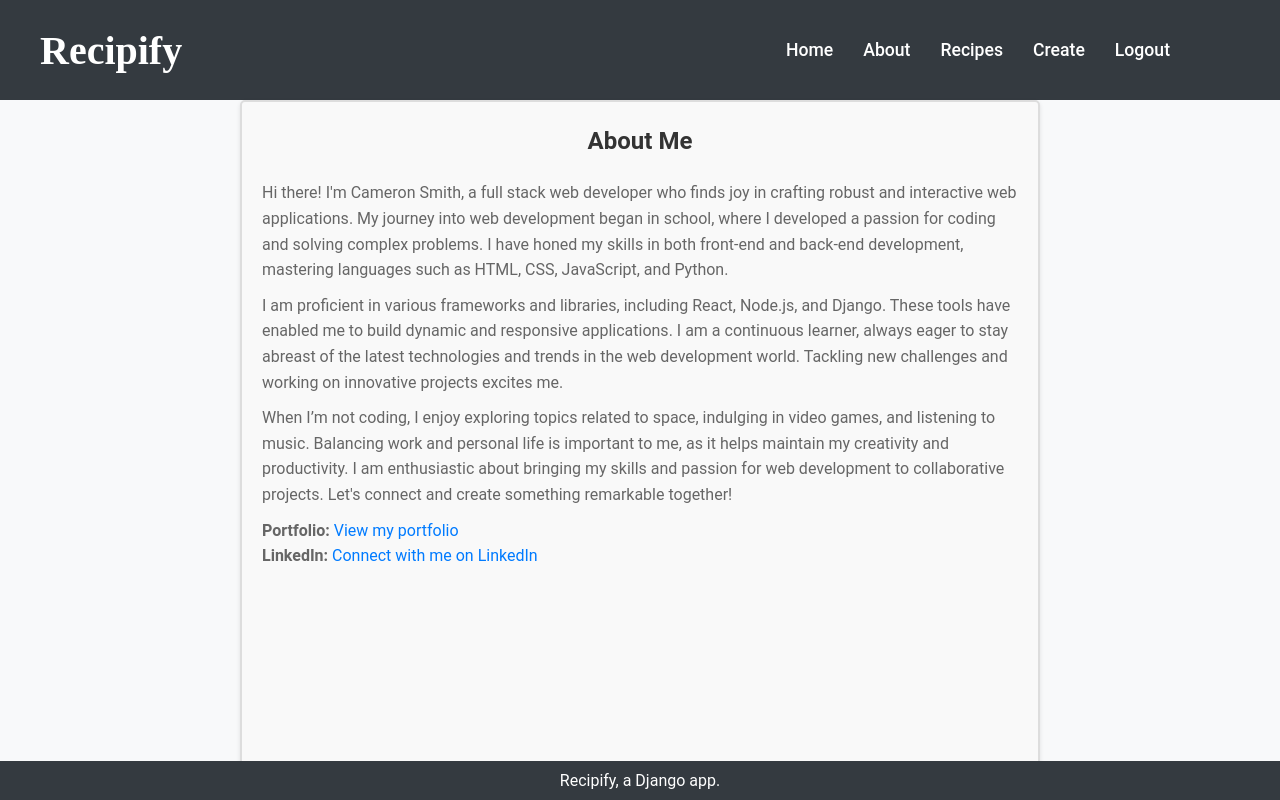
After one commit to Cameron8325/recipe-app, a Django app: template recipes/templates/recipes/about.html in a window 1280 px wide. The commit adds this page. Run offline with Django 3.2, Linux system fonts and the light colour scheme; the template is opened without the code that fills it, so the values that code supplies are empty.

Commit message:
Added about.html

```diff
--- a/recipe_project/urls.py
+++ b/recipe_project/urls.py
@@ -28,4 +28,6 @@ urlpatterns = [
     path('logout/', logout_view, name='logout'),
 ]
 
-urlpatterns += static(settings.MEDIA_URL, document_root=settings.MEDIA_ROOT)
+if settings.DEBUG:
+    urlpatterns += static(settings.STATIC_URL, document_root=settings.STATIC_ROOT)
+    urlpatterns += static(settings.MEDIA_URL, document_root=settings.MEDIA_ROOT)
--- /dev/null
+++ b/recipes/templates/recipes/about.html
@@ -0,0 +1,72 @@
+{% load static %}
+<!DOCTYPE html>
+<html lang="en">
+  <head>
+    <meta charset="UTF-8" />
+    <meta name="viewport" content="width=device-width, initial-scale=1.0" />
+    <title>About Me - Cameron Smith</title>
+    <link rel="stylesheet" href="{% static 'css/styles.css' %}" />
+  </head>
+  <body>
+    <header>
+      <div class="header-container">
+        <h1>Recipify</h1>
+        <nav>
+          <ul>
+            <li><a href="{% url 'recipes:home' %}">Home</a></li>
+            <li><a href="{% url 'recipes:about' %}">About</a></li>
+            <li><a href="{% url 'recipes:recipes_list' %}">Recipes</a></li>
+            <li><a href="{% url 'recipes:add_recipe' %}">Create</a></li>
+            <li><a href="{% url 'logout' %}">Logout</a></li>
+          </ul>
+        </nav>
+      </div>
+    </header>
+
+    <main class="about-me">
+      <h2>About Me</h2>
+      <p>
+        Hi there! I'm Cameron Smith, a full stack web developer who finds joy in
+        crafting robust and interactive web applications. My journey into web
+        development began in school, where I developed a passion for coding and
+        solving complex problems. I have honed my skills in both front-end and
+        back-end development, mastering languages such as HTML, CSS, JavaScript,
+        and Python.
+      </p>
+      <p>
+        I am proficient in various frameworks and libraries, including React,
+        Node.js, and Django. These tools have enabled me to build dynamic and
+        responsive applications. I am a continuous learner, always eager to stay
+        abreast of the latest technologies and trends in the web development
+        world. Tackling new challenges and working on innovative projects
+        excites me.
+      </p>
+      <p>
+        When I’m not coding, I enjoy exploring topics related to space,
+        indulging in video games, and listening to music. Balancing work and
+        personal life is important to me, as it helps maintain my creativity and
+        productivity. I am enthusiastic about bringing my skills and passion for
+        web development to collaborative projects. Let's connect and create
+        something remarkable together!
+      </p>
+      <p>
+        <strong>Portfolio:</strong>
+        <a
+          href="https://cameron8325.github.io/portfolio-website/"
+          target="_blank"
+          >View my portfolio</a
+        ><br />
+        <strong>LinkedIn:</strong>
+        <a
+          href="https://www.linkedin.com/in/michael-smith-4b0252141/"
+          target="_blank"
+          >Connect with me on LinkedIn</a
+        >
+      </p>
+    </main>
+
+    <footer>
+      <p>Recipify, a Django app.</p>
+    </footer>
+  </body>
+</html>
--- a/recipes/templates/recipes/recipe_detail.html
+++ b/recipes/templates/recipes/recipe_detail.html
@@ -14,6 +14,7 @@
             <nav>
                 <ul>
                     <li><a href="{% url 'recipes:home' %}">Home</a></li>
+                    <li><a href="{% url 'recipes:about' %}">About</a></li>
                     <li><a href="{% url 'recipes:recipes_list' %}">Recipes</a></li>
                     <li><a href="{% url 'recipes:add_recipe' %}">Create</a></li>
                     <li><a href="{% url 'logout' %}">Logout</a></li>
--- a/recipes/templates/recipes/recipes_home.html
+++ b/recipes/templates/recipes/recipes_home.html
@@ -14,6 +14,7 @@
             <nav>
                 <ul>
                     <li><a href="{% url 'recipes:home' %}">Home</a></li>
+                    <li><a href="{% url 'recipes:about' %}">About</a></li>
                     <li><a href="{% url 'recipes:recipes_list' %}">Recipes</a></li>
                     <li><a href="{% url 'recipes:add_recipe' %}">Create</a></li>
                     <li><a href="{% url 'logout' %}">Logout</a></li>
--- a/recipes/templates/recipes/recipes_list.html
+++ b/recipes/templates/recipes/recipes_list.html
@@ -14,6 +14,7 @@
             <nav>
                 <ul>
                     <li><a href="{% url 'recipes:home' %}">Home</a></li>
+                    <li><a href="{% url 'recipes:about' %}">About</a></li>
                     <li><a href="{% url 'recipes:recipes_list' %}">Recipes</a></li>
                     <li><a href="{% url 'recipes:add_recipe' %}">Create</a></li>
                     <li><a href="{% url 'logout' %}">Logout</a></li>
--- a/recipes/templates/recipes/search_results.html
+++ b/recipes/templates/recipes/search_results.html
@@ -14,6 +14,7 @@
             <nav>
                 <ul>
                     <li><a href="{% url 'recipes:home' %}">Home</a></li>
+                    <li><a href="{% url 'recipes:about' %}">About</a></li>
                     <li><a href="{% url 'recipes:recipes_list' %}">Recipes</a></li>
                     <li><a href="{% url 'recipes:add_recipe' %}">Create</a></li>
                     <li><a href="{%url 'logout' %}">Logout</a></li>
--- a/recipes/urls.py
+++ b/recipes/urls.py
@@ -1,5 +1,5 @@
 from django.urls import path
-from .views import welcome, home, RecipeListView, recipe_detail, search_results, add_recipe
+from .views import welcome, home, RecipeListView, recipe_detail, search_results, add_recipe, about
 
 app_name = 'recipes'
 
@@ -10,4 +10,5 @@ urlpatterns = [
     path('recipes/<int:recipe_id>/', recipe_detail, name='recipe_detail'),
     path('search/', search_results, name='search_results'),
     path('add/', add_recipe, name='add_recipe'),
+    path('about/', about, name='about'),
 ]
--- a/recipes/views.py
+++ b/recipes/views.py
@@ -149,3 +149,7 @@ def add_recipe(request):
         form = RecipeForm()
 
     return render(request, 'recipes/add_recipe.html', {'form': form})
+
+@login_required
+def about(request):
+    return render(request, 'recipes/about.html')
--- a/static/css/styles.css
+++ b/static/css/styles.css
@@ -496,6 +496,49 @@ form button.login-btn:hover {
   background-color: #45a049;
 }
 
+/** About Page **/
+.about-me {
+  max-width: 800px;
+  margin: 0 auto;
+  padding: 20px;
+  font-family: 'Roboto', sans-serif;
+  line-height: 1.6;
+  border: 2px solid #ddd;
+  border-radius: 5px;
+  background-color: #f9f9f9;
+  box-shadow: 0 2px 4px rgba(0, 0, 0, 0.1);
+}
+
+.about-me h2 {
+  text-align: center;
+  margin-bottom: 20px;
+  color: #333;
+}
+
+.about-me section {
+  margin-bottom: 20px;
+}
+
+.about-me h3 {
+  margin-top: 20px;
+  color: #555;
+  border-bottom: 2px solid #eee;
+  padding-bottom: 10px;
+}
+
+.about-me p {
+  margin-bottom: 10px;
+  color: #666;
+}
+
+.about-me a {
+  color: #007BFF;
+  text-decoration: none;
+}
+
+.about-me a:hover {
+  text-decoration: underline;
+}
 
 /* Success Page */
 .content-container {
```
Also changed, not shown: media/recipes/Chili.jpg (renamed from media/Chili.jpg), media/recipes/caesar-salad.jpg (renamed from media/caesar-salad.jpg), media/recipes/choc-lava-cake.jpg (renamed from media/choc-lava-cake.jpg), media/recipes/chocoChipCookies.jpg (renamed from media/chocoChipCookies.jpg), media/recipes/chx-mars.jpg (renamed from media/chx-mars.jpg), media/recipes/grilled-chz.jpg (renamed from media/grilled-chz.jpg), media/recipes/lemonade.jpg (renamed from media/lemonade.jpg), media/recipes/marg-pizza.jpg (renamed from media/marg-pizza.jpg), media/recipes/mush-ravioli.jpg (renamed from media/mush-ravioli.jpg), media/recipes/no_picture.jpg (renamed from media/no_picture.jpg), media/recipes/spag-carb.jpg (renamed from media/spag-carb.jpg).
